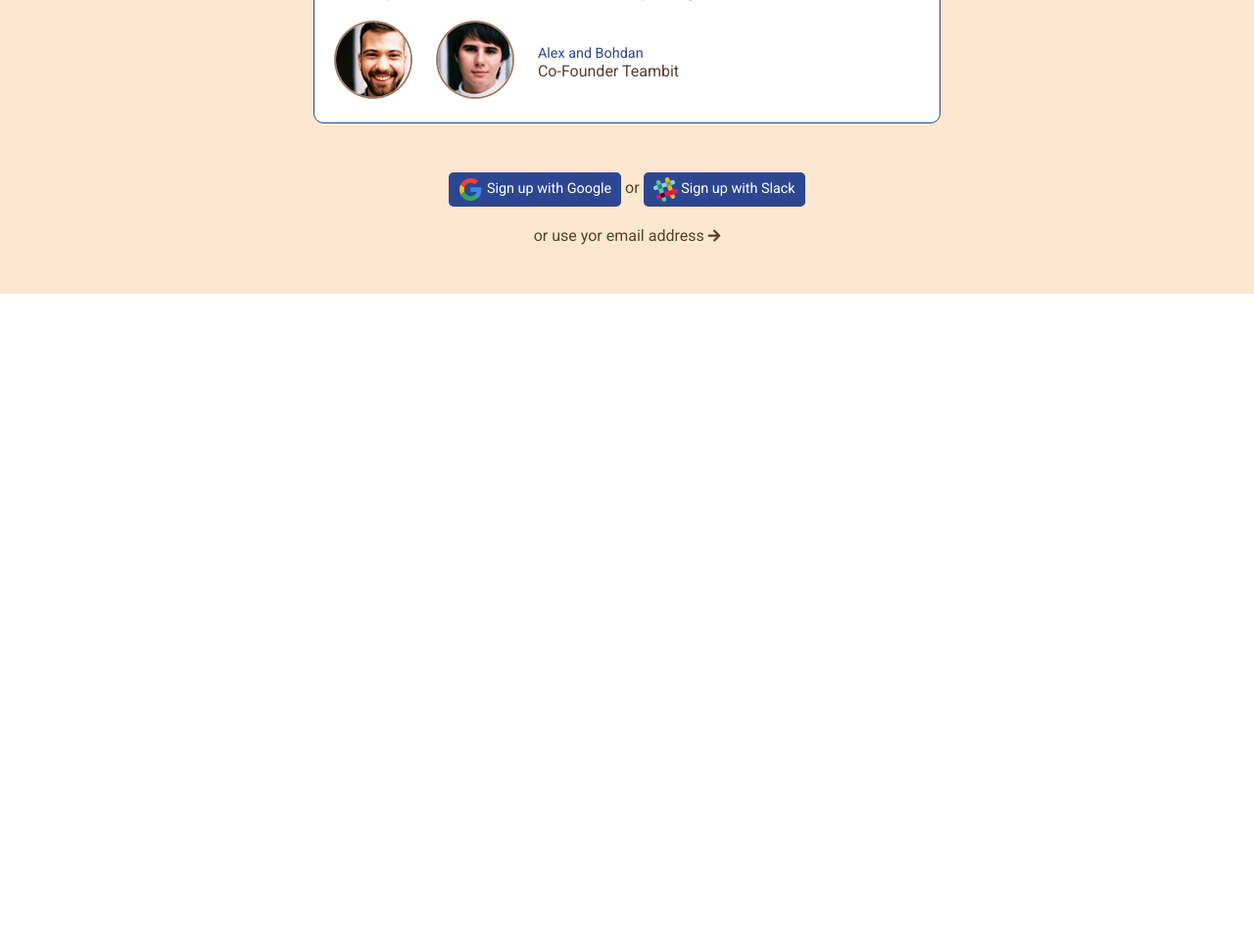
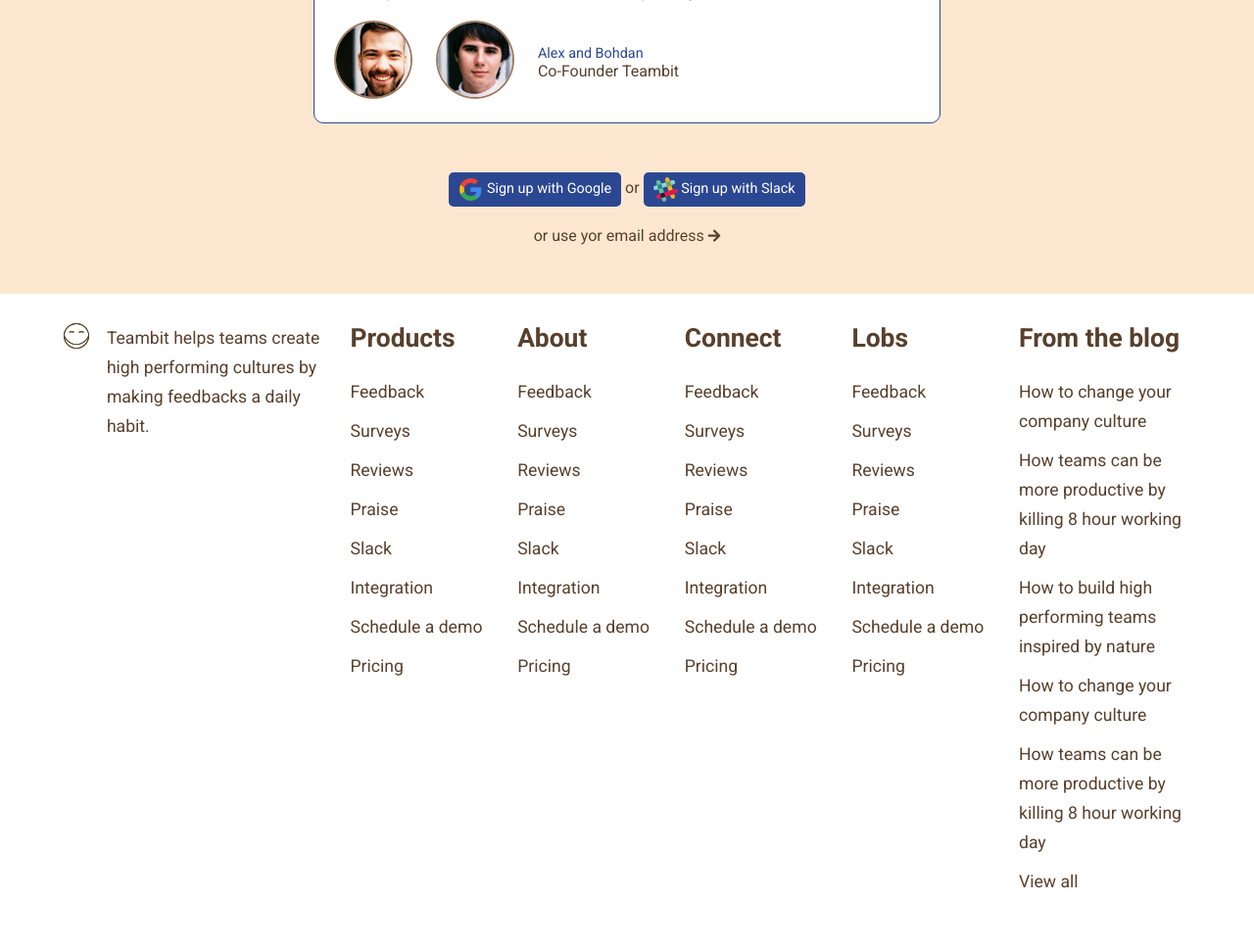
Before and after one commit to alessandro-orlov/node-sass-teambit, a website: page index.html in a window 1280 px wide. Shown: the part 5849-6819 px from the top of the page at 98% size. Before the commit the page ends 6149 px from the top, so only its background shows below. Drawn offline with Linux system fonts and the light colour scheme.

Commit message:
footer complete

```diff
--- a/index.html
+++ b/index.html
@@ -251,6 +251,85 @@
 
     <!-- Begin footer -->
     <footer>
+      <div class="company-desc">
+        <div class="container">
+          <div class="small-logo fl">
+            <img src="img/logo-small.svg" alt="logo small">
+          </div>
+          <div class="slogan fl">
+            Teambit helps teams create high performing cultures by making feedbacks a daily habit.
+          </div>
+        </div>
+      </div>
+
+      <div class="products">
+        <h3>Products</h3>
+        <ul>
+          <li>Feedback</li>
+          <li>Surveys</li>
+          <li>Reviews</li>
+          <li>Praise</li>
+          <li>Slack</li>
+          <li>Integration</li>
+          <li>Schedule a demo</li>
+          <li>Pricing</li>
+        </ul>
+      </div>
+
+      <div class="about">
+        <h3>About</h3>
+        <ul>
+          <li>Feedback</li>
+          <li>Surveys</li>
+          <li>Reviews</li>
+          <li>Praise</li>
+          <li>Slack</li>
+          <li>Integration</li>
+          <li>Schedule a demo</li>
+          <li>Pricing</li>
+        </ul>
+      </div>
+
+      <div class="connect">
+        <h3>Connect</h3>
+        <ul>
+          <li>Feedback</li>
+          <li>Surveys</li>
+          <li>Reviews</li>
+          <li>Praise</li>
+          <li>Slack</li>
+          <li>Integration</li>
+          <li>Schedule a demo</li>
+          <li>Pricing</li>
+        </ul>
+      </div>
+
+      <div class="lobs">
+        <h3>Lobs</h3>
+        <ul>
+          <li>Feedback</li>
+          <li>Surveys</li>
+          <li>Reviews</li>
+          <li>Praise</li>
+          <li>Slack</li>
+          <li>Integration</li>
+          <li>Schedule a demo</li>
+          <li>Pricing</li>
+        </ul>
+      </div>
+
+      <div class="from-the-blog">
+        <h3>From the blog</h3>
+        <ul>
+          <li>How to change your company culture</li>
+          <li>How teams can be more productive by killing 8 hour working day</li>
+          <li>How to build high performing teams inspired by nature</li>
+          <li>How to change your company culture</li>
+          <li>How teams can be more productive by killing 8 hour working day</li>
+          <li>View all</li>
+        </ul>
+      </div>
+
     </footer>
     <!-- End footer -->
   </body>
--- a/src/scss/partials/_footer.scss
+++ b/src/scss/partials/_footer.scss
@@ -0,0 +1,39 @@
+footer {
+  @include box_1170;
+  @include flex_main;
+  flex-wrap:wrap;
+  min-height: 500px;
+  font-size: 1.1em;
+  line-height: 30px;
+  h3 {
+    font-size: 1.5em;
+  }
+  ul {
+    margin: 20px 0;
+    li {
+      padding: 5px 0;
+    }
+  }
+  .company-desc {
+    width: calc((100% / 12) * 3);
+    .small-logo {
+      padding: 0 10px;
+      width: 15%;
+    }
+    .slogan {
+      padding: 0 10px;
+      width: 85%;
+    }
+  }
+  .products,
+  .about,
+  .connect,
+  .lobs {
+    padding: 30px 10px;
+    flex-grow: 1;
+  }
+  .from-the-blog {
+    padding: 30px 10px;
+    width: calc((100% / 12) * 2);
+  }
+}
```
Also changed, not shown: dist/app.css, dist/app.js.
